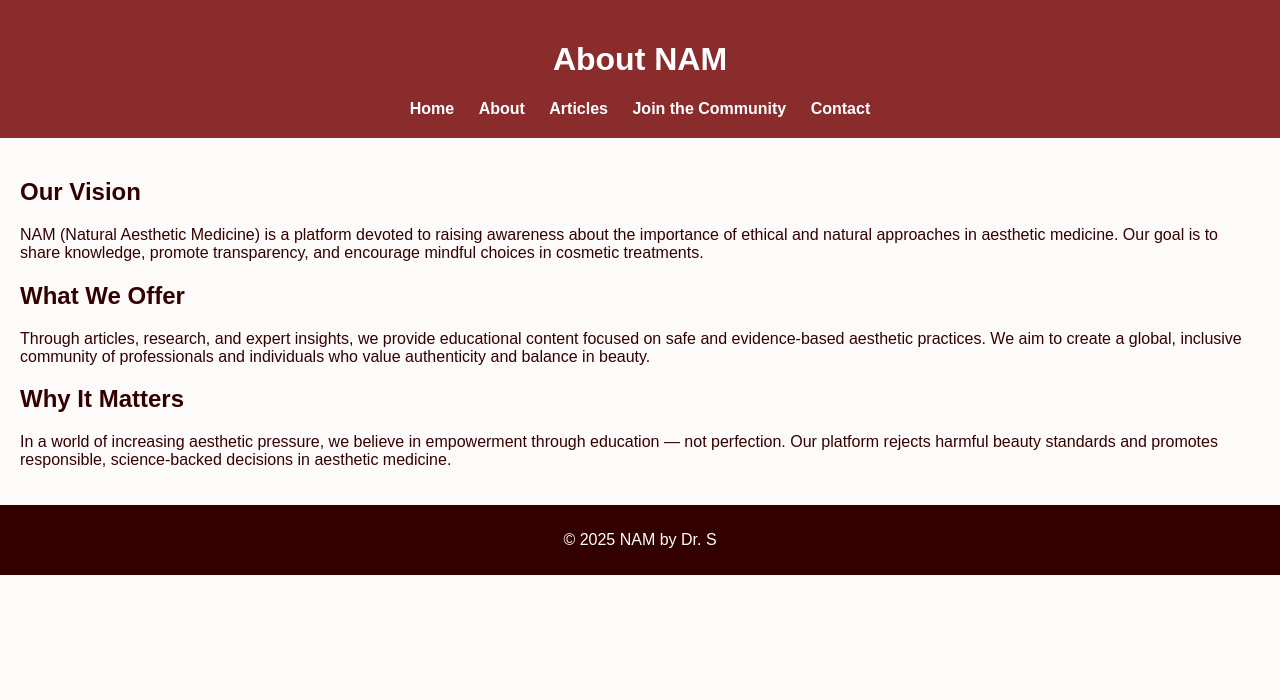
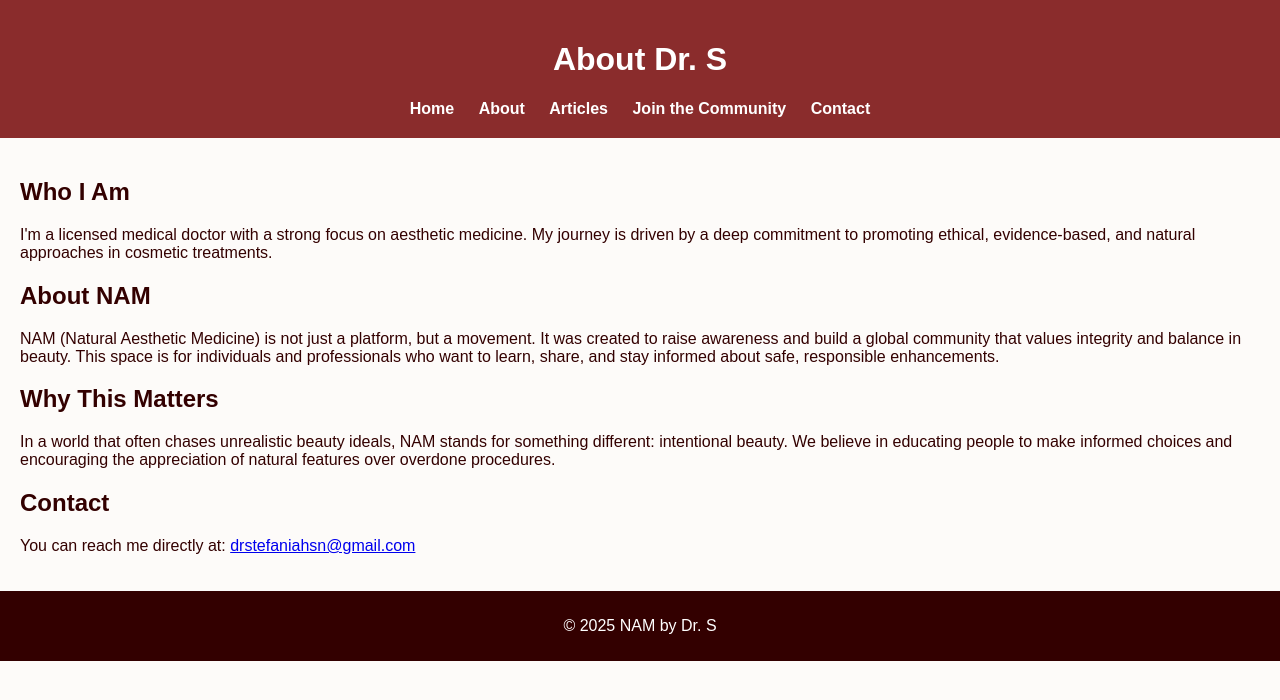
Before and after one commit to NaturalAestheticMedicine/Dr.S, a plain HTML site: page about.html in a window 1280 px wide. Drawn offline with Linux system fonts and the light colour scheme.

Commit message:
Update about.html

```diff
--- a/about.html
+++ b/about.html
@@ -8,7 +8,7 @@
 </head>
 <body>
   <header>
-    <h1>About NAM</h1>
+    <h1>About Dr. S</h1>
     <nav>
       <a href="index.html">Home</a>
       <a href="about.html">About</a>
@@ -20,23 +20,30 @@
 
   <main>
     <section>
-      <h2>Our Vision</h2>
+      <h2>Who I Am</h2>
       <p>
-        NAM (Natural Aesthetic Medicine) is a platform devoted to raising awareness about the importance of ethical and natural approaches in aesthetic medicine. Our goal is to share knowledge, promote transparency, and encourage mindful choices in cosmetic treatments.
+        I'm a licensed medical doctor with a strong focus on aesthetic medicine. My journey is driven by a deep commitment to promoting ethical, evidence-based, and natural approaches in cosmetic treatments.
       </p>
     </section>
 
     <section>
-      <h2>What We Offer</h2>
+      <h2>About NAM</h2>
       <p>
-        Through articles, research, and expert insights, we provide educational content focused on safe and evidence-based aesthetic practices. We aim to create a global, inclusive community of professionals and individuals who value authenticity and balance in beauty.
+        NAM (Natural Aesthetic Medicine) is not just a platform, but a movement. It was created to raise awareness and build a global community that values integrity and balance in beauty. This space is for individuals and professionals who want to learn, share, and stay informed about safe, responsible enhancements.
       </p>
     </section>
 
     <section>
-      <h2>Why It Matters</h2>
+      <h2>Why This Matters</h2>
       <p>
-        In a world of increasing aesthetic pressure, we believe in empowerment through education — not perfection. Our platform rejects harmful beauty standards and promotes responsible, science-backed decisions in aesthetic medicine.
+        In a world that often chases unrealistic beauty ideals, NAM stands for something different: intentional beauty. We believe in educating people to make informed choices and encouraging the appreciation of natural features over overdone procedures.
+      </p>
+    </section>
+
+    <section>
+      <h2>Contact</h2>
+      <p>
+        You can reach me directly at: <a href="mailto:drstefaniahsn@gmail.com">drstefaniahsn@gmail.com</a>
       </p>
     </section>
   </main>
```
